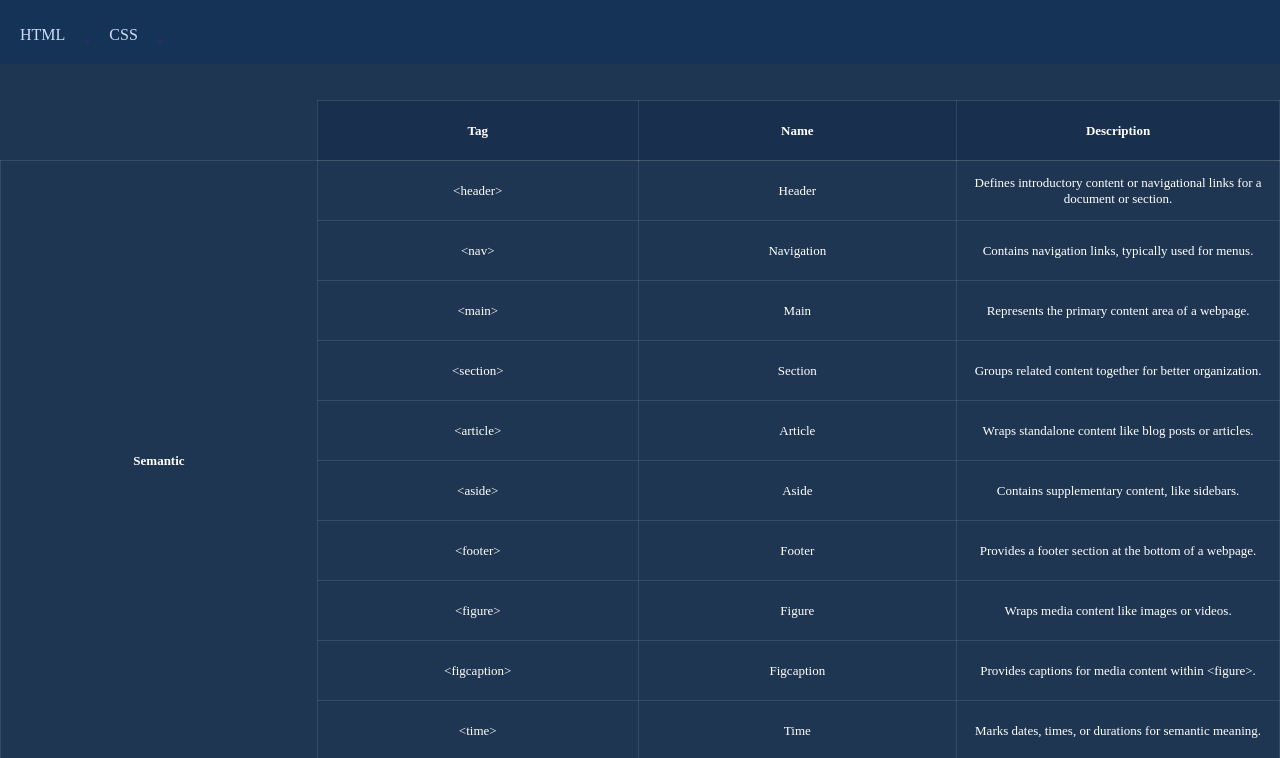
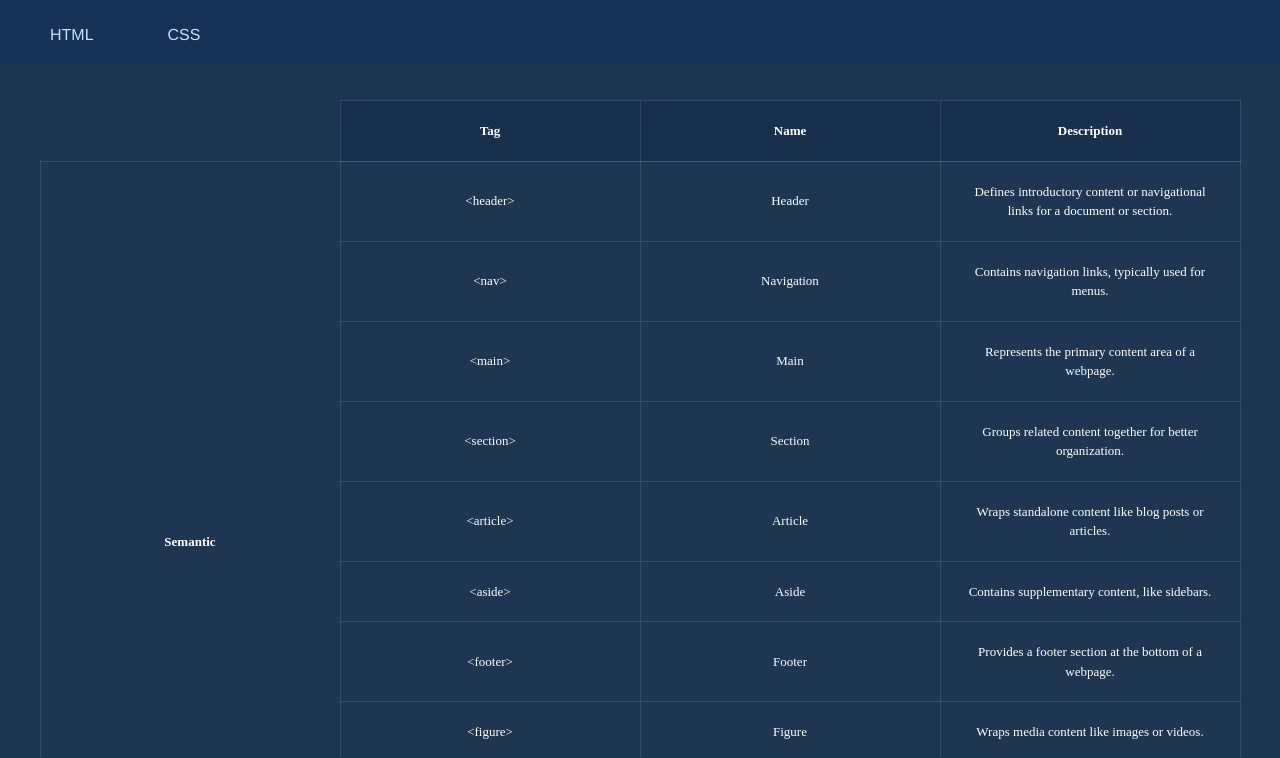
Before and after one commit to Kohaku23/cheatsheet, a plain HTML site: page index.html in a window 1280 px wide. Shown: the top 758 px of the page. Drawn offline with Linux system fonts and the light colour scheme.

Commit message:
Update style.css
added css for additional tables

```diff
--- a/style.css
+++ b/style.css
@@ -3,6 +3,7 @@
     padding: 0;
     box-sizing: border-box;
     font-family: "Montserrat";
+
 }
 
 body {
@@ -13,11 +14,9 @@ body {
 table {
 
     color: white;
-
     font-weight: 300;
     border-collapse: collapse;
     margin: 0 auto;
-    background-color: go;
     position: relative;
     top: 100px;
 }
@@ -28,15 +27,13 @@ td {
     color: rgb(255, 255, 255)1);
     height: 60px;
     text-align: center;
-    width: 400px;
+    width: 300px;
     font-size: 13px;
+    line-height: 1.5;
+    padding: 20px;
 }
 
 
-
-.semantic {
-    text-align: center;
-}
 
 thead .blank-td {
     border: 0;
@@ -57,12 +54,25 @@ nav {
     background-color: rgb(21, 50, 87);
     position: fixed;
     width: 100%;
+    z-index: 1;
 }
 
 ul li {
-    text-decoration: none;
     display: inline-block;
     color: rgb(203, 223, 250);
     padding: 20px;
+    margin-left: 30px;
+    font-size: 16px;
+    font-family: "Helvetica";
+    font-weight: 400;
+}
+
+a {
+    text-decoration: none;
+}
+
+ul li:active {
+
+    color: rgb(39, 76, 117);
 
 }
```
